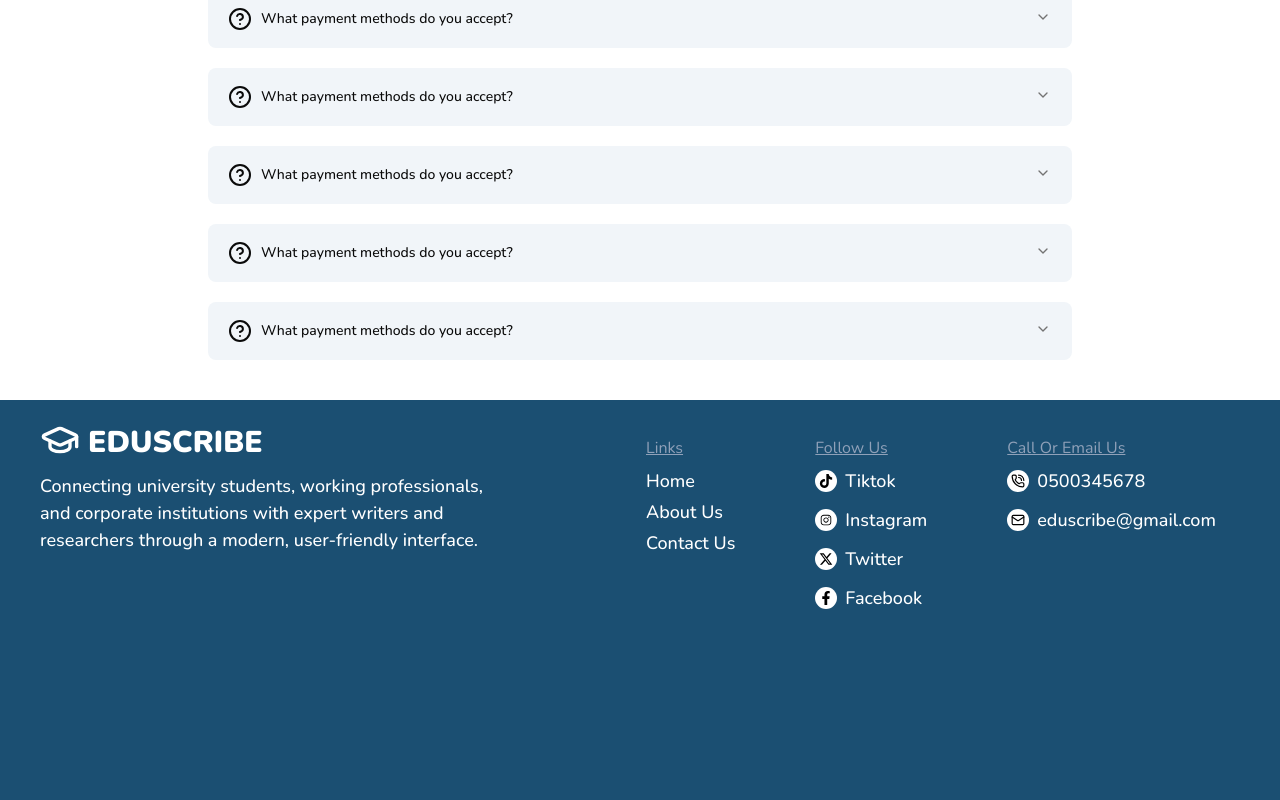
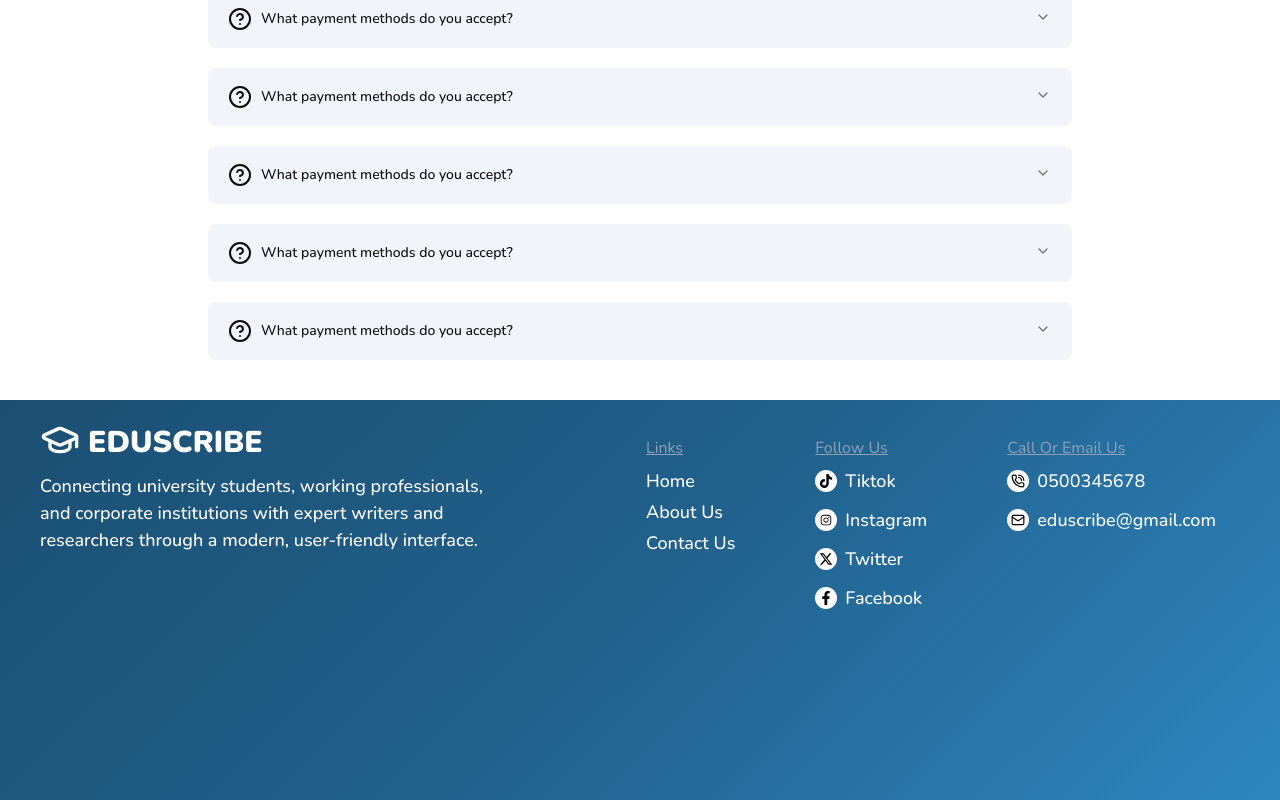
Before and after one commit to StephenTetteh-Nirvana/Eduscribe, a Next.js app: page / in a window 1280 px wide. Shown: the part 3115-3915 px from the top of the page. Built offline with nearby package versions, Linux system fonts and the light colour scheme.

Commit message:
made footer background a linear gradient

```diff
--- a/components/layout/Footer.tsx
+++ b/components/layout/Footer.tsx
@@ -7,7 +7,7 @@ import Link from "next/link";
 
 const Footer = () => {
     return (
-        <div className="relative w-full bg-[var(--primaryTheme)] text-white py-5 flex flex-col items-start px-10 min-h-[50vh] md:flex-row md:gap-3">
+        <div className="relative w-full bg-[linear-gradient(135deg,#1B4F72,#21618C,#2E86C1)] text-white py-5 flex flex-col items-start px-10 min-h-[50vh] md:flex-row md:gap-3">
 
             {/* Title and Description  */}
             <div className="flex flex-col gap-2 md:flex-1">
```
